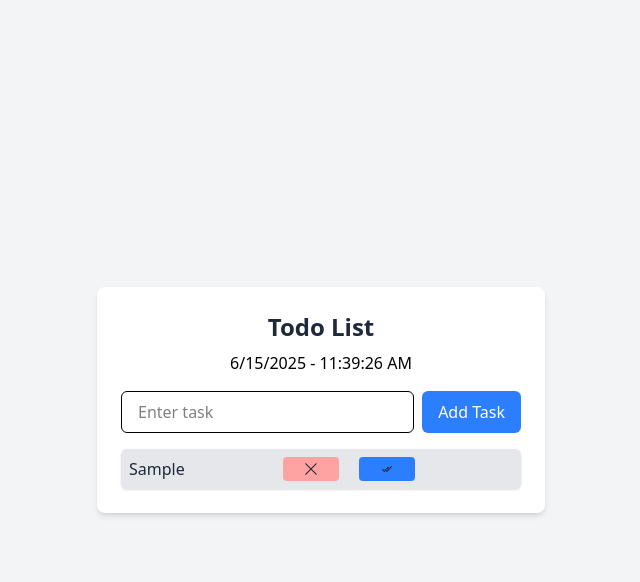
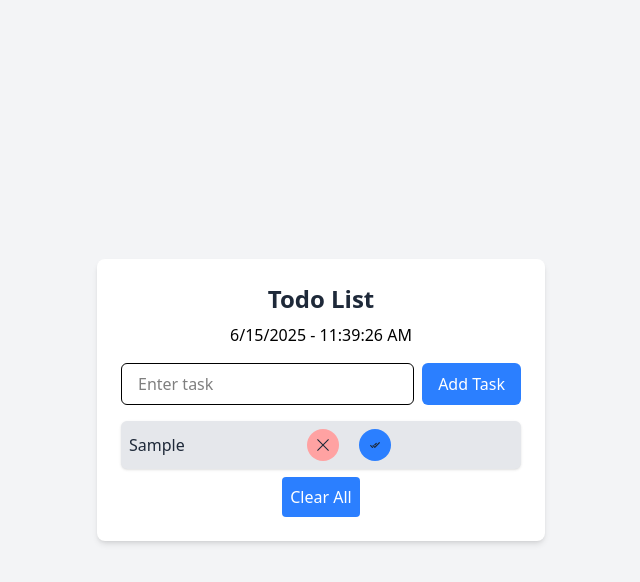
Before and after one commit to vikashage21/Placement-Code-2025-, a React (Vite) app in the folder thapasirReact/projects/Todo/todoapp/: page / in a window 1280 px wide. Both pictures are taken after typing "Sample" into the empty fields and a click on the button "Add Task". Shown: the top 582 px of the page, without its empty margins (319-959 px from the left). Built offline with nearby package versions, Linux system fonts and the light colour scheme.

Commit message:
adding delete items and delete all items function

```diff
--- a/thapasirReact/projects/Todo/todoapp/src/Components/Todo.jsx
+++ b/thapasirReact/projects/Todo/todoapp/src/Components/Todo.jsx
@@ -28,27 +28,39 @@ function Todo() {
   // todo date
 
 
-useEffect(()=>{
+  useEffect(() => {
 
-  const interval =  setInterval(() => {
+    const interval = setInterval(() => {
 
 
-    const now = new Date();
-    const formateDate = now.toLocaleDateString()
-    const formateTime = now.toLocaleTimeString()
+      const now = new Date();
+      const formateDate = now.toLocaleDateString()
+      const formateTime = now.toLocaleTimeString()
 
-    setDate(`${formateDate} - ${formateTime}`)
+      setDate(`${formateDate} - ${formateTime}`)
 
-  }, 1000);
+    }, 1000);
 
-  return ()=> clearInterval(interval)
+    return () => clearInterval(interval)
 
 
 
-},[])
+  }, [])
 
 
 
+  const handelDeleteHandle = (value) => {
+
+    // filter the todoList to remove the item that matches the value
+
+    todoList.filter((item) => item == value ? todoList.pop(item) : item)
+
+  }
+
+
+  const handelDeleteAll =()=>{
+    setTodoList([])
+  }
 
   return (
     <div className="min-h-screen bg-gray-100 flex items-center justify-center p-4">
@@ -80,22 +92,30 @@ useEffect(()=>{
           >
             Add Task
           </button>
+
+
         </form>
 
         <div className="space-y-2 ">
           {todoList.map((item, index) => (
             <div
               key={index}
-              className="bg-gray-200 p-2 rounded-md text-gray-800 shadow-sm  justify-between items-center m-auto flex "
+              className="bg-gray-200 p-2 rounded-md text-gray-800 shadow-sm  justify-between items-center  flex"
             >
               {item}
 
               <div className="btn container flex m-auto text-center items-center justify-center gap-5">
-                <button className='bg-red-300 py-1 px-5 rounded-sm hover:bg-red-500 '> <span> <RxCross1 /> </span> </button>
-                <button className='bg-blue-500 py-1 px-5 rounded-sm hover:bg-blue-700 '> <span> <IoIosDoneAll /> </span> </button>
+                <button className='bg-red-300 py-2 px-2 rounded-full hover:bg-red-500 ' onClick={() => handelDeleteHandle(item)}> <span> <RxCross1 /> </span> </button>
+                <button className='bg-blue-500 py-2 px-2 rounded-full hover:bg-blue-700 '> <span> <IoIosDoneAll /> </span> </button>
               </div>
             </div>
           ))}
+
+          <div className="btn flex justify-center items-center ">
+            <button className='bg-blue-500 p-2 rounded-sm text-white font-light' onClick={handelDeleteAll}>
+              Clear All
+            </button>
+          </div>
         </div>
       </div>
     </div>
```
